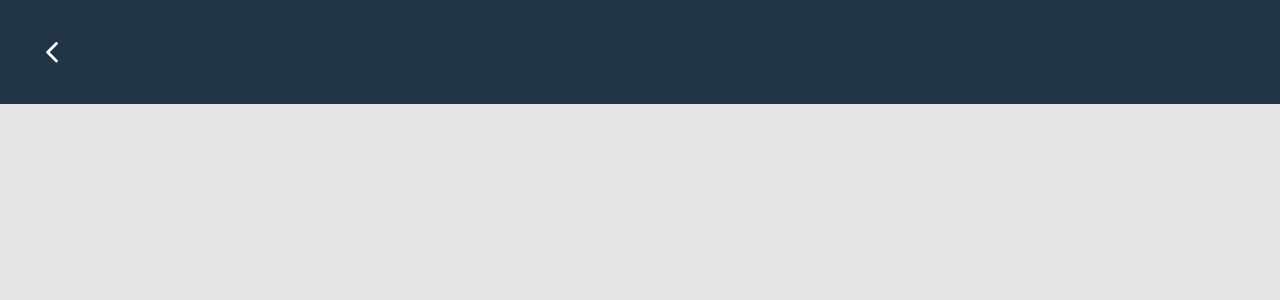
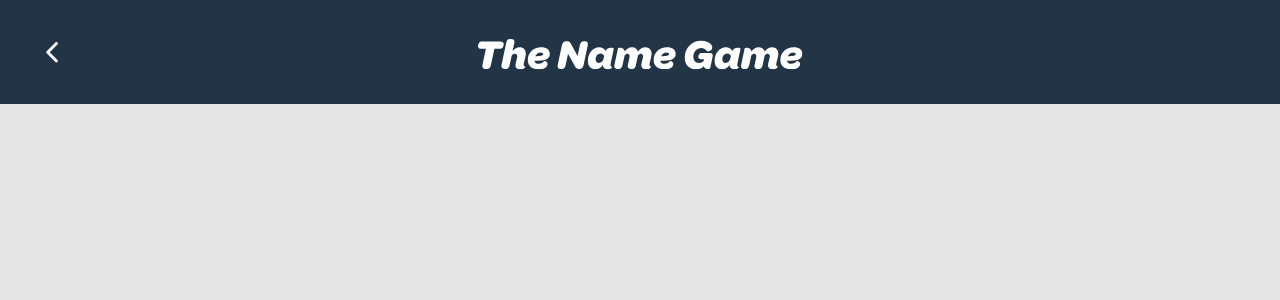
Before and after one commit to ashon96/name-game, a React (Create React App) app: page /game-page in a window 1280 px wide. Shown: the top 300 px of the page. Built offline with nearby package versions, Linux system fonts and the light colour scheme.

Commit message:
Finish styling title bar in GamePage

```diff
--- a/src/components/Page/GamePage/index.tsx
+++ b/src/components/Page/GamePage/index.tsx
@@ -1,11 +1,17 @@
 import React from "react";
 import { useHistory } from "react-router-dom";
 import back from "./Arrow.svg";
+import title from "./Title.svg";
 
 import "./styles.css";
 
 const GamePage: React.FC = () => {
   const history = useHistory();
+
+  // TODO: Have a useEffect here to populate useState with data
+  // have a counter of number of correct and incorrect guesses
+  // have a useState for clicked boolean. If clicked, then, reset
+
   // add hover state to arrow
   return (
     <div className="game-background">
@@ -14,9 +20,10 @@ const GamePage: React.FC = () => {
           <img
             src={back}
             className="arrow"
-            alt="logo"
+            alt="back-arrow"
             onClick={() => history.push("/")}
           />
+          <img src={title} className="title" alt="title-text" />
         </div>
       </div>
     </div>
--- a/src/components/Page/GamePage/styles.css
+++ b/src/components/Page/GamePage/styles.css
@@ -4,7 +4,8 @@
 
 .outer-container {
   min-height: 100vh;
-  display: table;
+  display: flex;
+  justify-content: center;
   width: 100%;
 }
 
@@ -24,3 +25,11 @@
   margin-left: 46px;
   margin-top: 42px;
 }
+
+.title {
+  /* text-align: center; */
+  display: block;
+  margin-left: auto;
+  margin-right: auto;
+  margin-top: 38.81px;
+}
--- a/src/components/Page/HomePage/styles.css
+++ b/src/components/Page/HomePage/styles.css
@@ -1,6 +1,7 @@
 .home-logo {
   height: 40vmin;
   pointer-events: none;
+  margin-top: 106px;
 }
 
 .home-background {
```
Also changed, not shown: src/components/Page/GamePage/Title.svg (added).
